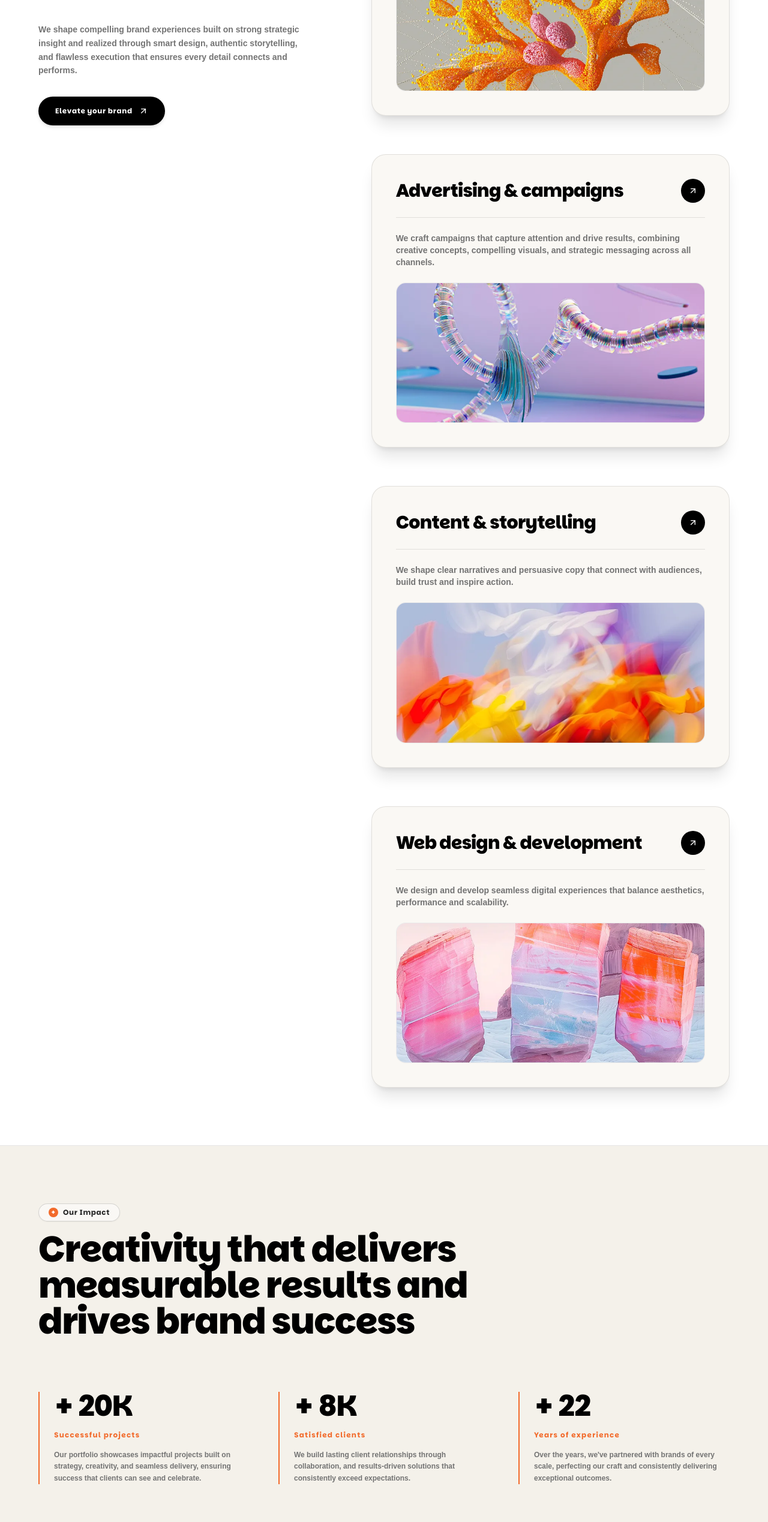
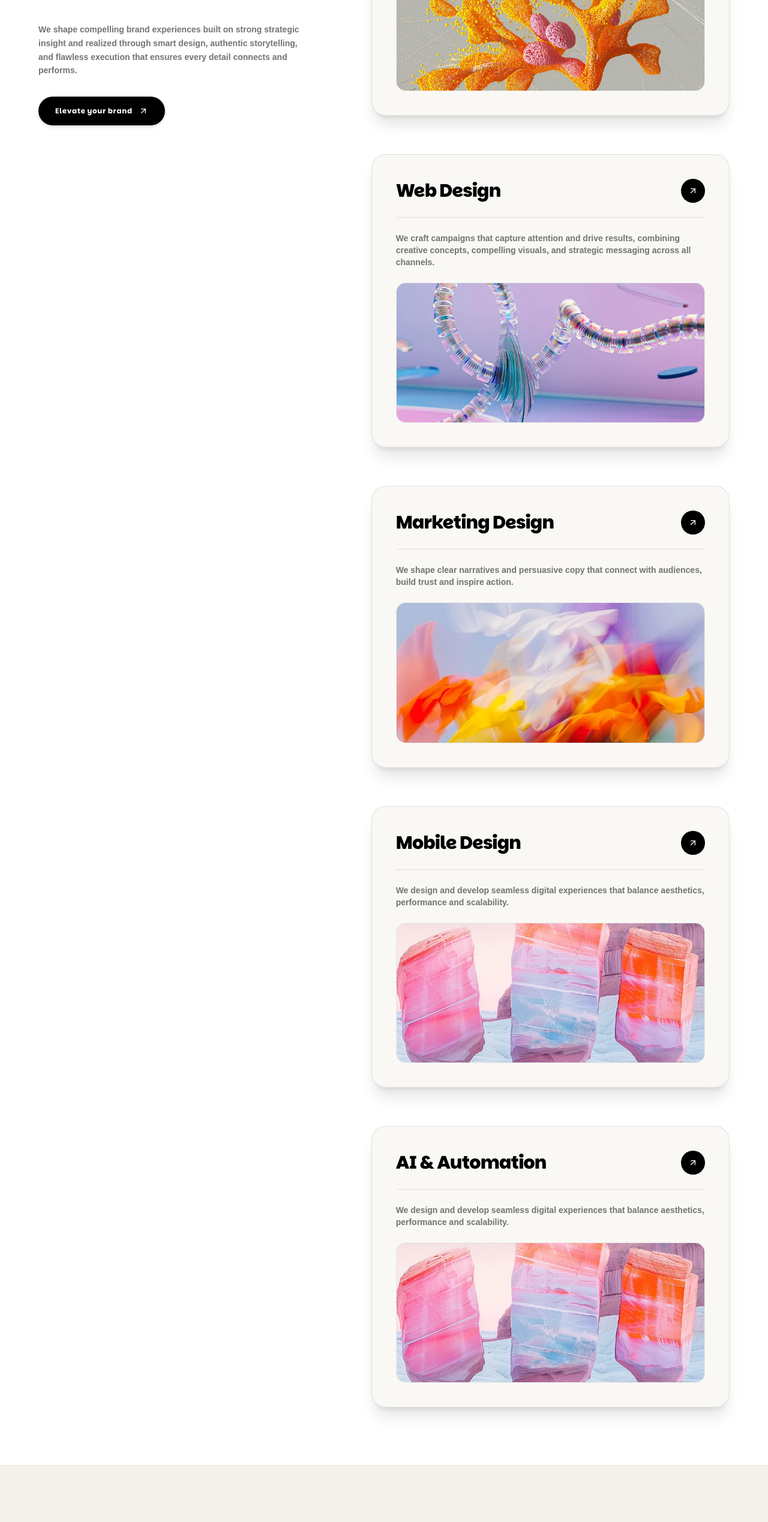
Before and after one commit to pixelsforte/pixels.forte, a Next.js app: page /services-two in a window 1280 px wide. Shown: the part 1845-4382 px from the top of the page at 60% size. Built offline with nearby package versions, Linux system fonts and the light colour scheme; a web font is replaced by a local one.

Commit message:
page.tsx

```diff
--- a/app/services-two/page.tsx
+++ b/app/services-two/page.tsx
@@ -44,19 +44,25 @@ const OVERLAP_CARDS = [
     bgColor: "bg-[#e5ddcd]",
   },
   {
-    title: "Advertising & campaigns",
+    title: "Web Design",
     desc: "We craft campaigns that capture attention and drive results, combining creative concepts, compelling visuals, and strategic messaging across all channels.",
     image: "/service/service-v3-branding-v2.webp",
     bgColor: "bg-[#f3dcd4]",
   },
   {
-    title: "Content & storytelling",
+    title: "Marketing Design",
     desc: "We shape clear narratives and persuasive copy that connect with audiences, build trust and inspire action.",
     image: "/service/service-v3-branding-3.webp",
     bgColor: "bg-[#d1e0d7]",
   },
   {
-    title: "Web design & development",
+    title: "Mobile Design",
+    desc: "We design and develop seamless digital experiences that balance aesthetics, performance and scalability.",
+    image: "/service/service-v3-branding-4.webp",
+    bgColor: "bg-[#e3dcd3]",
+  },
+  {
+    title: "AI & Automation",
     desc: "We design and develop seamless digital experiences that balance aesthetics, performance and scalability.",
     image: "/service/service-v3-branding-4.webp",
     bgColor: "bg-[#e3dcd3]",
```
